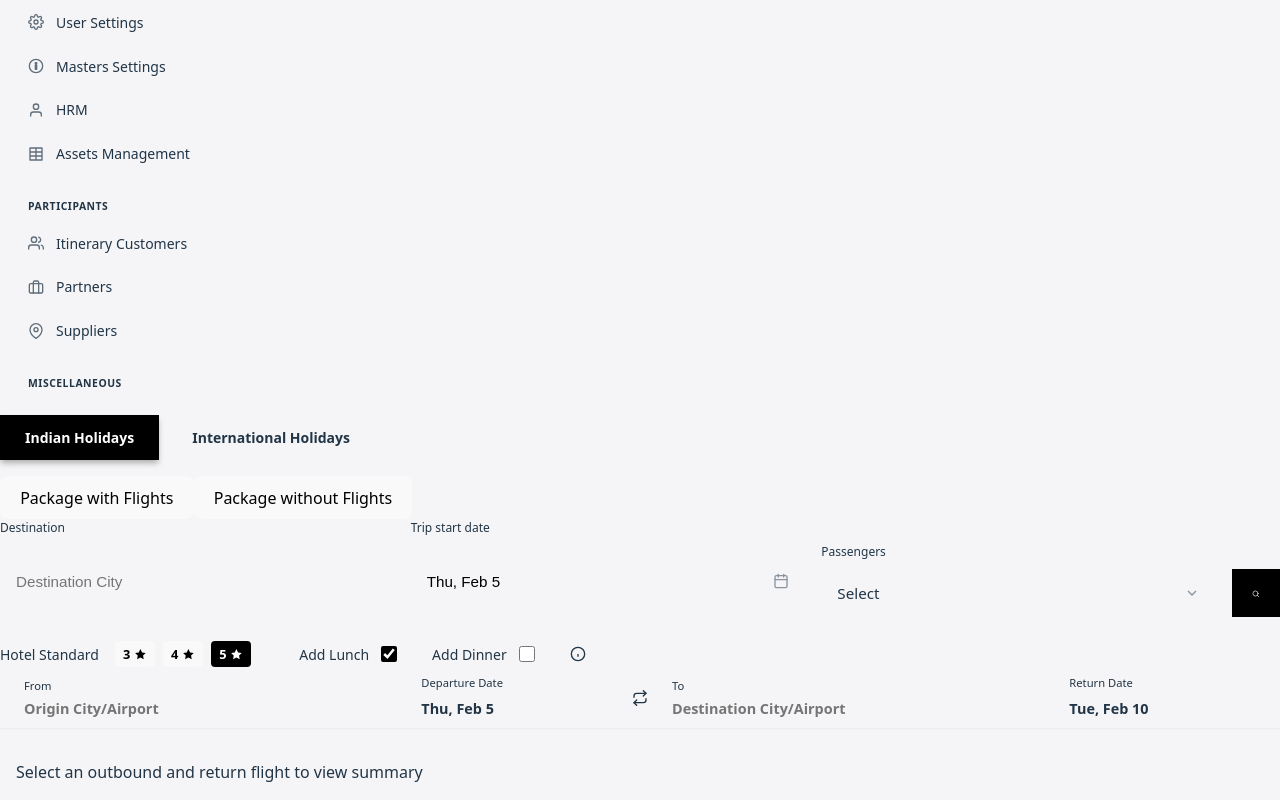
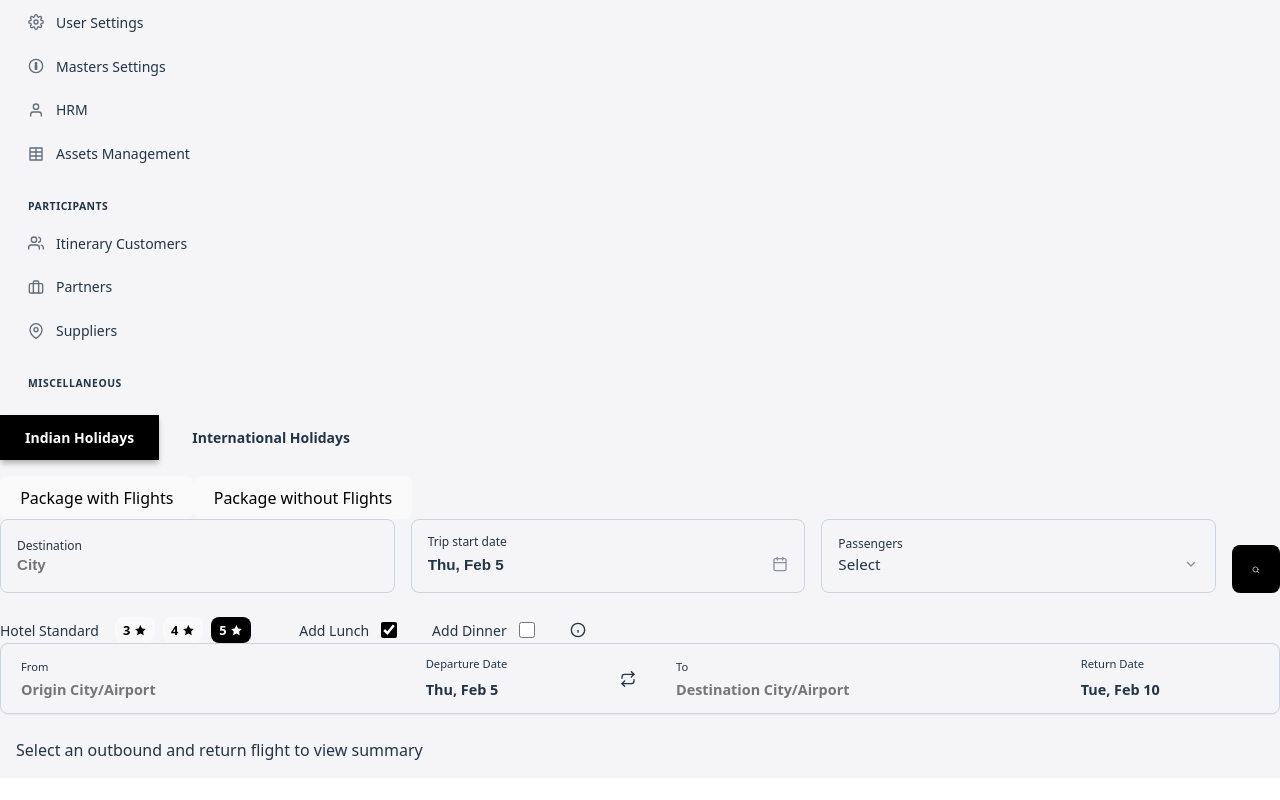
Before and after one commit to deepakpathik/gogaga-ui, a React (Vite) app: page / in a window 1280 px wide. Shown: the part 519-1319 px from the top of the page. After the commit the page ends 1297 px from the top, so only its background shows below. Built offline with nearby package versions, Linux system fonts and the light colour scheme; the HTML template or start-up script is replaced by a standard one.

Commit message:
refactor: Redesign filter input groups with updated CSS

```diff
--- a/src/components/Filters/Filters.css
+++ b/src/components/Filters/Filters.css
@@ -15,28 +15,43 @@
 .input-group {
     display: flex;
     flex-direction: column;
-    gap: 0.5rem;
+    gap: 0;
     flex: 1;
+    border: 1px solid #CBD5E1;
+    border-radius: 8px;
+    padding: 0.5rem 1rem;
+    background-color: var(--surface);
+    height: 56px;
+    justify-content: center;
+    transition: border-color 0.2s;
+}
+
+.input-group:focus-within {
+    border-color: black;
 }
 
 .input-group label {
     font-size: 0.75rem;
     font-weight: 500;
     color: var(--text-secondary);
+    line-height: 1;
+    margin-bottom: 0.25rem;
 }
 
 .input-group input.text-input,
 .input-group .date-input,
 .input-group .passenger-input {
-    border: 1px solid var(--border);
-    border-radius: var(--radius);
-    padding: 0.75rem 1rem;
-    font-weight: 500;
+    border: none;
+    border-radius: 0;
+    padding: 0;
+    font-weight: 600;
     font-size: 0.95rem;
-    background-color: var(--surface);
-    height: 48px;
+    background-color: transparent;
+    height: auto;
     display: flex;
     align-items: center;
+    width: 100%;
+    color: var(--text);
 }
 
 .date-input-wrapper,
@@ -59,7 +74,9 @@
 .calendar-icon,
 .chevron {
     position: absolute;
-    right: 1rem;
+    right: 0;
+    top: 50%;
+    transform: translateY(-50%);
     pointer-events: none;
     width: 1rem;
     height: 1rem;
@@ -82,7 +99,7 @@
     right: 0;
     background-color: white;
     border: 1px solid var(--border);
-    border-radius: var(--radius);
+    border-radius: 8px;
     box-shadow: var(--shadow);
     max-height: 300px;
     overflow-y: auto;
@@ -101,7 +118,7 @@
     background-color: var(--background);
 }
 
-/* New styles for Airport autocomplete */
+
 .city-dropdown li.airport-item {
     display: flex;
     flex-direction: column;
@@ -143,7 +160,7 @@
     margin-left: 0;
 }
 
-/* End of new styles */
+
 
 .city-dropdown li.message {
     cursor: default;
@@ -163,7 +180,7 @@
     color: white;
     width: 48px;
     height: 48px;
-    border-radius: var(--radius);
+    border-radius: 8px;
     display: flex;
     align-items: center;
     justify-content: center;
@@ -176,19 +193,17 @@
     width: 100%;
     background-color: var(--surface);
     cursor: pointer;
-    padding: 0.75rem 1rem;
-    padding-right: 2.5rem;
-    /* Make room for the chevron */
-    border: 1px solid var(--border);
-    border-radius: var(--radius);
+    padding: 0;
+    padding-right: 1.5rem;
+    border: none;
+    border-radius: 0;
     font-weight: 500;
     font-size: 0.95rem;
-    height: 48px;
+    height: auto;
     color: inherit;
     font-family: inherit;
 }
 
-/* Ensure chevron is on top of select */
 .passenger-input-wrapper .chevron {
     pointer-events: none;
     z-index: 10;
@@ -223,7 +238,7 @@
 
 .star-btn {
     border: 1px solid var(--border);
-    border-radius: 4px;
+    border-radius: 8px;
     padding: 0.25rem 0.5rem;
     display: flex;
     align-items: center;
--- a/src/components/Filters/Filters.jsx
+++ b/src/components/Filters/Filters.jsx
@@ -5,13 +5,18 @@ import { searchAirportsByCity } from '../../services/api';
 import './Filters.css';
 
 const Filters = ({
-    destination, setDestination,
-    travelDate, setTravelDate,
-    returnDate, setReturnDate,
-    passengers, setPassengers,
-    hotelStandard, setHotelStandard,
-    addLunch, setAddLunch,
-    addDinner, setAddDinner,
+    destination,
+    setDestination,
+    travelDate,
+    setTravelDate,
+    passengers,
+    setPassengers,
+    hotelStandard,
+    setHotelStandard,
+    addLunch,
+    setAddLunch,
+    addDinner,
+    setAddDinner,
     onSearch,
     region
 }) => {
@@ -74,7 +79,7 @@ const Filters = ({
                     <div className="autocomplete-wrapper">
                         <input
                             type="text"
-                            placeholder="Destination City"
+                            placeholder="City"
                             value={destination}
                             onChange={handleCityChange}
                             onFocus={() => destination && setShowDropdown(true)}
@@ -118,8 +123,6 @@ const Filters = ({
                         <svg className="icon calendar-icon" viewBox="0 0 24 24" fill="none" stroke="currentColor" strokeWidth="2" strokeLinecap="round" strokeLinejoin="round"><rect x="3" y="4" width="18" height="18" rx="2" ry="2"></rect><line x1="16" y1="2" x2="16" y2="6"></line><line x1="8" y1="2" x2="8" y2="6"></line><line x1="3" y1="10" x2="21" y2="10"></line></svg>
                     </div>
                 </div>
-
-
 
                 <div className="input-group">
                     <label>Passengers</label>
--- a/src/components/SearchSummary/SearchSummary.css
+++ b/src/components/SearchSummary/SearchSummary.css
@@ -1,12 +1,12 @@
 .search-summary-container {
     background-color: var(--surface);
-    border: 1px solid var(--border);
-    border-radius: var(--radius);
-    padding: 0.5rem 1.5rem;
+    border: 1px solid #CBD5E1;
+    border-radius: 8px;
+    padding: 0.75rem 1.25rem;
     display: flex;
     align-items: center;
     justify-content: space-between;
-    margin-bottom: 1rem;
+    margin-bottom: 0.5rem;
     box-shadow: 0 1px 2px 0 rgba(0, 0, 0, 0.05);
 }
 
@@ -35,6 +35,12 @@
 .summary-group.from,
 .summary-group.to {
     flex: 2;
+    padding-right: 1.5rem;
+}
+
+.summary-group.to {
+    border-left: 1px solid var(--border);
+    padding-left: 1.5rem;
 }
 
 .summary-group.date {
@@ -56,13 +62,13 @@
     align-items: center;
     justify-content: center;
     color: var(--text-secondary);
-    background-color: var(--background);
+    background-color: transparent;
     width: 2rem;
     height: 2rem;
     border-radius: 4px;
-    border: 1px solid var(--border);
+    border: none;
     flex-shrink: 0;
-    margin: 0 1rem;
+    margin: 0 0.5rem;
 }
 
 .exchange-icon svg {
--- a/src/styles.css
+++ b/src/styles.css
@@ -259,7 +259,7 @@ ul {
 .sub-tabs {
     display: flex;
     gap: 2rem;
-    margin-bottom: 0.75rem;
+    margin-bottom: 0.25rem;
     border-bottom: 1px solid var(--border);
     padding-bottom: 0px;
 }
@@ -296,15 +296,14 @@ ul {
 .flight-results-area {
     display: flex;
     flex-direction: column;
-    gap: 1.5rem;
-    padding-top: 1rem;
+    gap: 0.5rem;
+    padding-top: 0.25rem;
 }
 
 .blue-banner {
     background-color: #1e3a8a;
-
     color: white;
-    border-radius: var(--radius);
+    border-radius: 8px;
     padding: 1rem 2rem;
     display: flex;
     justify-content: space-between;
```
